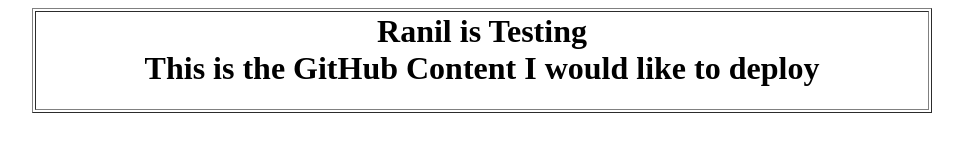
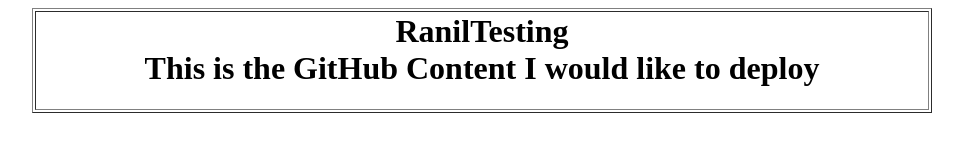
Before and after one commit to ranil009/azuredeploy, a plain HTML site: page index.html in a window 1280 px wide. Shown: the whole page, without its empty margins (158-1121 px from the left). Drawn offline with Linux system fonts and the light colour scheme.

Commit message:
Update index.html

```diff
--- a/index.html
+++ b/index.html
@@ -5,7 +5,7 @@
 </head>
 <body bgcolor ="#FFFFFF"><table width="900" border="1" align="center">
 <tr>
-<td align="center"><H1>Ranil is Testing<br>
+<td align="center"><H1>RanilTesting<br>
 This is the GitHub Content I would like to deploy</H1></td>
 </tr>
 </table>
```
